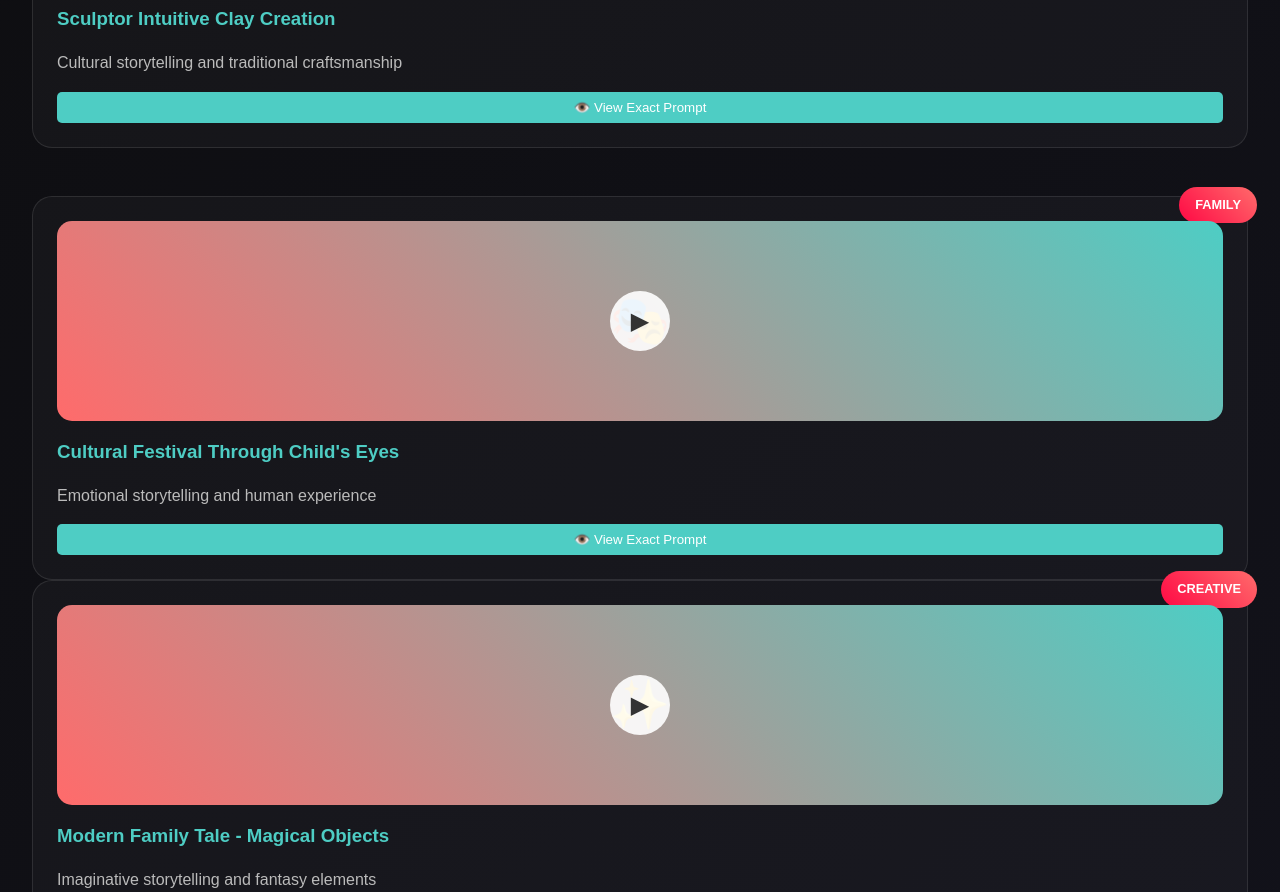
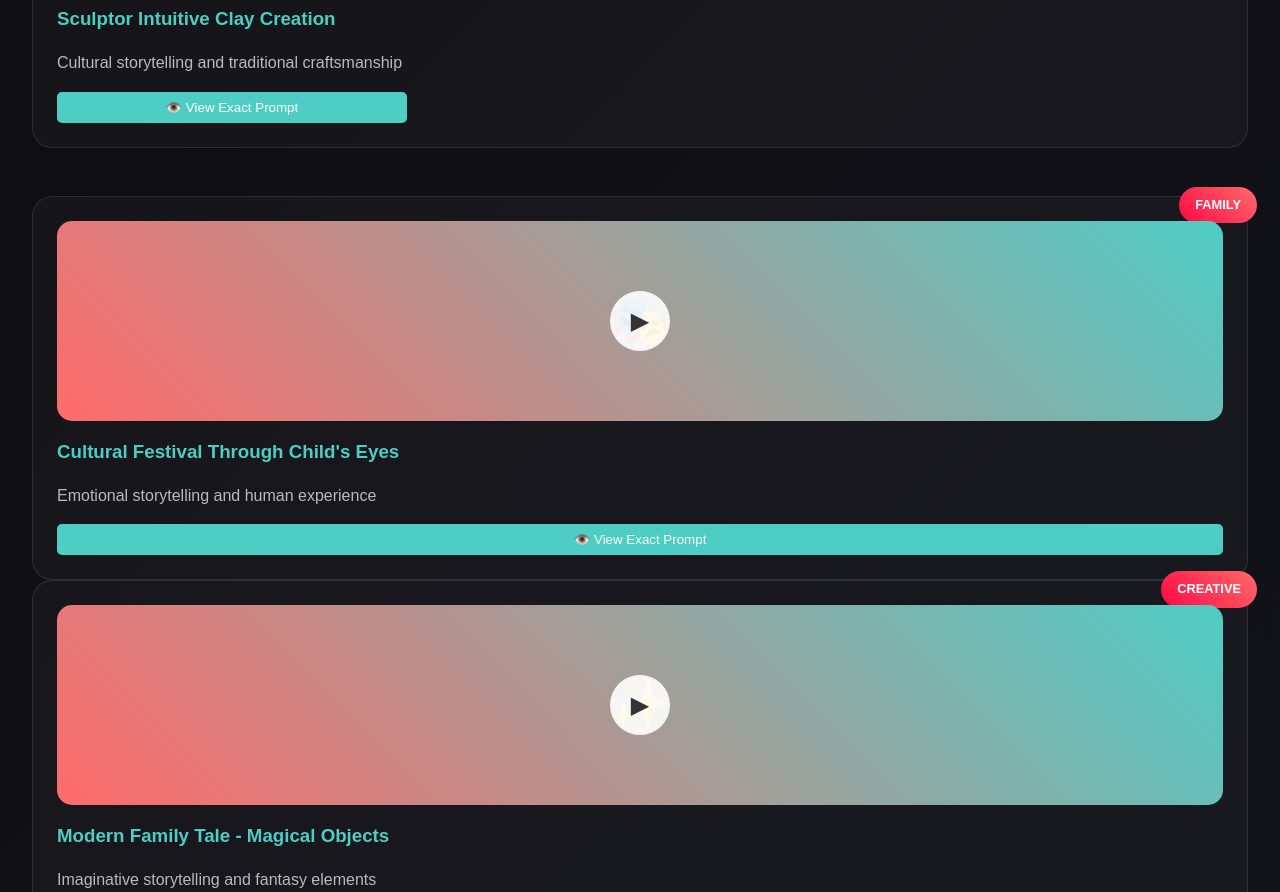
Before and after one commit to Damaka72/ai-viral-video-prompts, a plain HTML site: page index.html in a window 1280 px wide. Shown: the part 1689-2581 px from the top of the page. Drawn offline with Linux system fonts and the light colour scheme.

Commit message:
Update index.html - video z

```diff
--- a/index.html
+++ b/index.html
@@ -504,7 +504,7 @@
 
         <h3 style="color: #4ecdc4; margin-bottom: 1rem;">Sculptor Intuitive Clay Creation</h3>
         <p style="color: #bbb; margin-bottom: 1rem;">Cultural storytelling and traditional craftsmanship</p>
-        <button onclick="openModal('modal1')" style="background: #4ecdc4; color: white; border: none; padding: 0.5rem 1rem; border-radius: 5px; cursor: pointer; width: 100%;">
+        <button onclick="openModal('modal1')" style="background: #4ecdc4; color: white; border: none; padding: 0.5rem 1rem; border-radius: 5px; cursor: pointer; width: 30%;">
             👁️ View Exact Prompt
         </button>
     </div>
```
